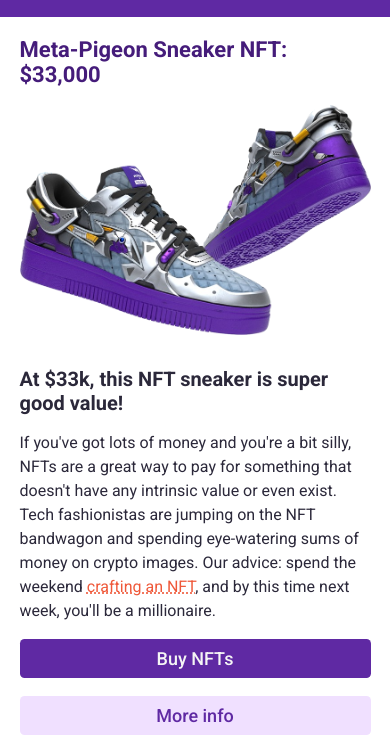
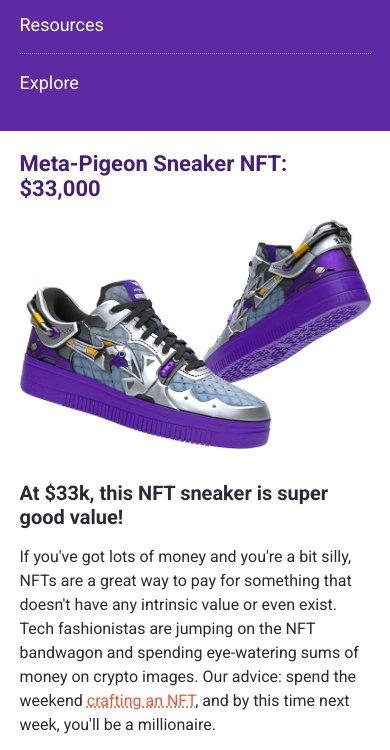
Before and after one commit to SGM-dev/nft-responsive-site, a plain HTML site: page index.html in a window 390 px wide. Shown: the part 134-884 px from the top of the page. Drawn offline with Linux system fonts and the light colour scheme.

Commit message:
create a mobile-first navigation

```diff
--- a/index.css
+++ b/index.css
@@ -130,6 +130,9 @@
 nav a {
   color: #fff;
   text-decoration: none;
+  font-size: 1.125rem;
+  padding: 1em 0;
+  display: block;
 }
 
 ul {
--- a/index.html
+++ b/index.html
@@ -1,5 +1,8 @@
-<html>
+<!DOCTYPE html>
+<html lang="en">
   <head>
+    <meta charset="UTF-8" />
+    <meta name="viewport" content="width=device-width, initial-scale=1.0" />
     <title>NFT Site</title>
     <link rel="preconnect" href="https://fonts.googleapis.com" />
     <link rel="preconnect" href="https://fonts.gstatic.com" crossorigin />
```
